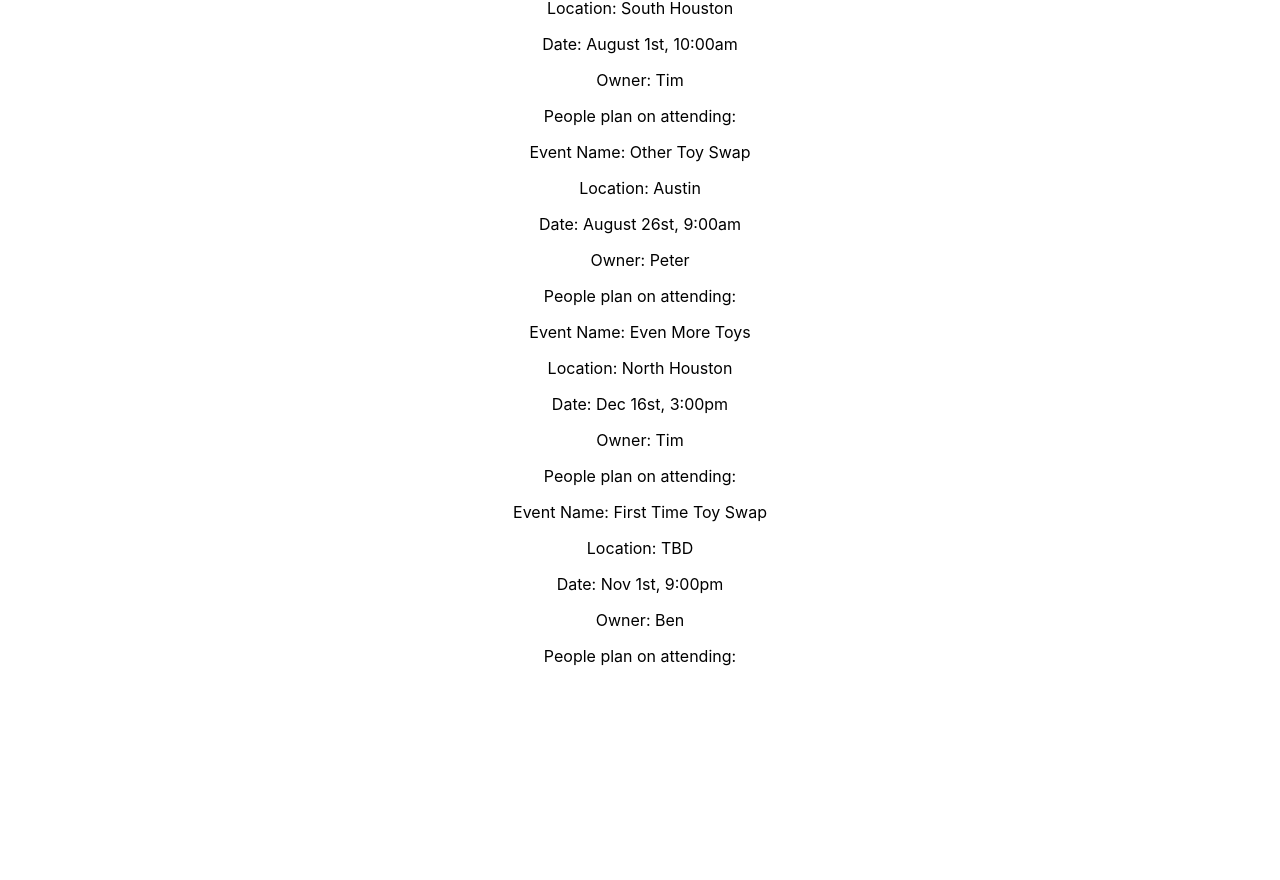
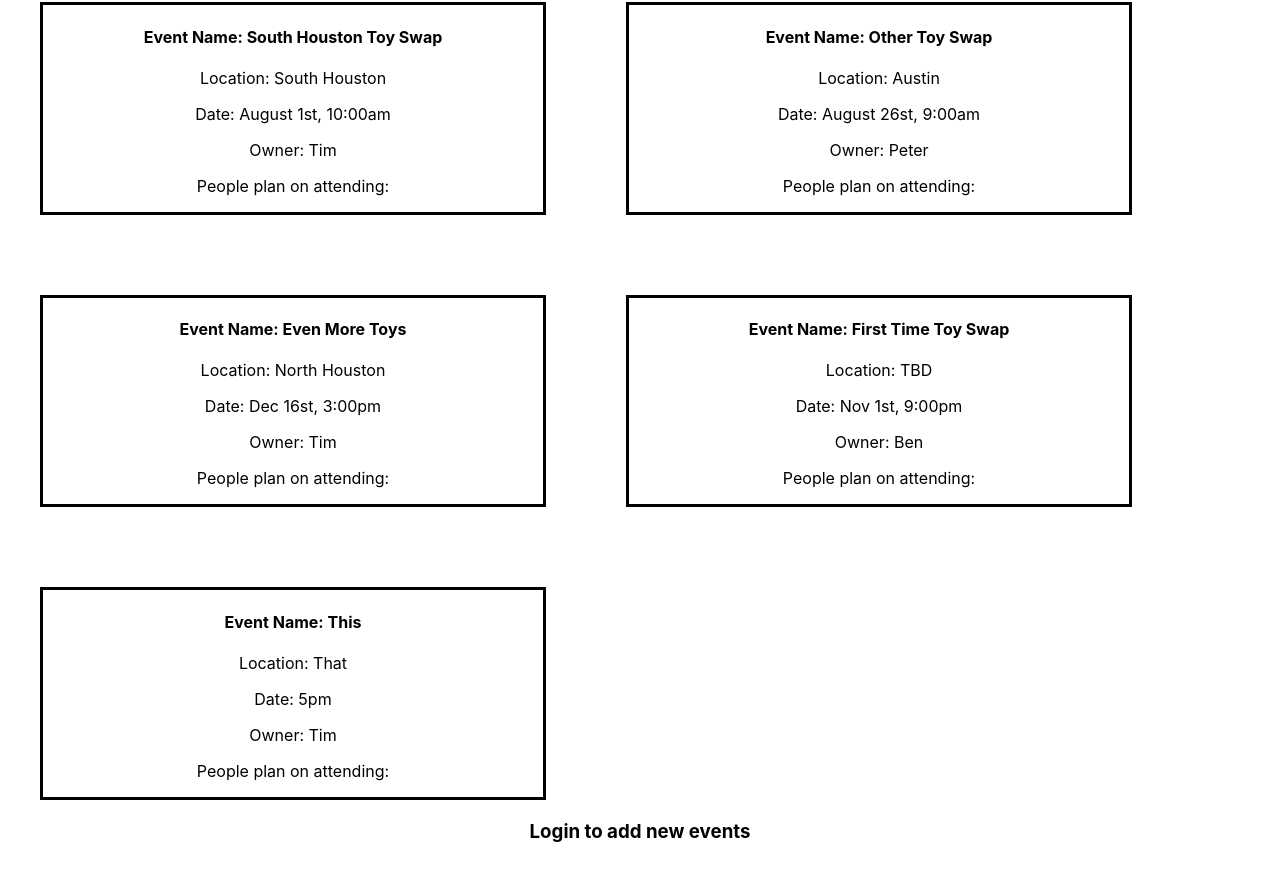
Before and after one commit to tim-mueller5/toy-swap-app, a React (Create React App) app: page /events in a window 1280 px wide. Shown: the part 250-1130 px from the top of the page. Before the commit the page ends 932 px from the top, so only its background shows below. Built offline with nearby package versions, Linux system fonts and the light colour scheme; data requests are answered from the project's data file.

Commit message:
fix login to correctly change current user

```diff
--- a/db.json
+++ b/db.json
@@ -39,6 +39,70 @@
       "about": "Detachable basket",
       "likedBy": [],
       "id": 5
+    },
+    {
+      "owner": "Tim",
+      "name": "New Toy",
+      "image": "./Grocery basket side pic.jpg",
+      "about": "Great!",
+      "likedBy": [],
+      "id": 6
+    },
+    {
+      "owner": "Tim",
+      "name": "More New Toys",
+      "image": "./Grocery basket side pic.jpg",
+      "about": "Amazing!",
+      "likedBy": [],
+      "id": 7
+    },
+    {
+      "owner": "Peter",
+      "name": "Here's a toy",
+      "image": "./Grocery basket side pic.jpg",
+      "about": "Available",
+      "likedBy": [],
+      "id": 8
+    },
+    {
+      "owner": "Peter",
+      "name": "More Stuff",
+      "image": "./Grocery basket side pic.jpg",
+      "about": "Fair",
+      "likedBy": [],
+      "id": 9
+    },
+    {
+      "owner": "Ben",
+      "name": "Some stuff",
+      "image": "./Grocery basket side pic.jpg",
+      "about": "junk",
+      "likedBy": [],
+      "id": 10
+    },
+    {
+      "owner": "Tim",
+      "name": "Thing 1",
+      "image": "./Grocery basket side pic.jpg",
+      "about": "Yes!",
+      "likedBy": [],
+      "id": 11
+    },
+    {
+      "owner": "Ben",
+      "name": "More Stuff",
+      "image": "./Grocery basket side pic.jpg",
+      "about": "Nothing",
+      "likedBy": [],
+      "id": 12
+    },
+    {
+      "owner": "Ben",
+      "name": "Junk",
+      "image": "./Grocery basket side pic.jpg",
+      "about": "An old thing",
+      "likedBy": [],
+      "id": 16
     }
   ],
   "events": [
@@ -46,7 +110,7 @@
       "id": 1,
       "name": "South Houston Toy Swap",
       "owner": "Tim",
-      "about": "August 1st, 10:00am",
+      "date": "August 1st, 10:00am",
       "location": "South Houston",
       "likedBy": []
     },
@@ -54,7 +118,7 @@
       "id": 2,
       "name": "Other Toy Swap",
       "owner": "Peter",
-      "about": "August 26st, 9:00am",
+      "date": "August 26st, 9:00am",
       "location": "Austin",
       "likedBy": []
     },
@@ -62,7 +126,7 @@
       "id": 3,
       "name": "Even More Toys",
       "owner": "Tim",
-      "about": "Dec 16st, 3:00pm",
+      "date": "Dec 16st, 3:00pm",
       "location": "North Houston",
       "likedBy": []
     },
@@ -70,9 +134,17 @@
       "id": 4,
       "name": "First Time Toy Swap",
       "owner": "Ben",
-      "about": "Nov 1st, 9:00pm",
+      "date": "Nov 1st, 9:00pm",
       "location": "TBD",
       "likedBy": []
+    },
+    {
+      "name": "This",
+      "owner": "Tim",
+      "date": "5pm",
+      "location": "That",
+      "likedBy": [],
+      "id": 5
     }
   ],
   "users": [
@@ -93,6 +165,12 @@
       "password": "123",
       "isSignedIn": false,
       "id": 3
+    },
+    {
+      "name": "Fred",
+      "password": "123",
+      "isSignedIn": false,
+      "id": 4
     }
   ]
 }
--- a/src/components/AllEvents.js
+++ b/src/components/AllEvents.js
@@ -1,6 +1,15 @@
+import { useState } from "react"
 import EventCard from "./EventCard"
 
 function AllEvents({ allEvents, setAllEvents, currentUser }) {
+
+    const [formData, setFormData] = useState({
+        name: "",
+        owner: currentUser.name,
+        date: "",
+        location: "",
+        likedBy: []
+    })
 
     const handleEventDeleteClick = (event) => {
         fetch(`http://localhost:3000/events/${event.id}`, {
@@ -13,12 +22,48 @@ function AllEvents({ allEvents, setAllEvents, currentUser }) {
         })
     }
 
-    const eventsToDisplay = allEvents.map((event) => (<EventCard event={event} key={event.id} handleEventDeleteClick={handleEventDeleteClick} currentUser={currentUser} allEvents={allEvents} setAllEvents={setAllEvents}/>))
+    const handleNewEventSubmit = (e) => {
+        e.preventDefault()
+        if(formData.name === "" || formData.location === "" || formData.date === ""){
+            alert("Please fill out all sections")
+        } else{
+            fetch("http://localhost:3000/events",{
+                method: "POST",
+                headers: {
+                    "Content-Type": "application/json",
+                },
+                body: JSON.stringify(formData),
+            })
+            .then(resp => resp.json())
+            .then(newItem => setAllEvents([...allEvents, newItem]))
+        }
+    }
+
+    const eventsToDisplay = allEvents.map((event) => (<EventCard event={event} key={event.id} handleEventDeleteClick={handleEventDeleteClick} currentUser={currentUser} allEvents={allEvents} setAllEvents={setAllEvents} />))
+
+    const handleChange = (e) => {
+        setFormData({...formData, [e.target.id]: e.target.value})
+    }
 
     return (
     <div className="allevents">
         <h3>All Events will show here</h3>
         {eventsToDisplay}
+        {currentUser.name === ""
+        ? <h3 className="form">Login to add new events</h3>
+        : <div className="form">
+            <form onSubmit={handleNewEventSubmit}>
+                <h3>Add New Event: </h3>
+                <label htmlFor="name"> Event Name: </label>
+                <input type="text" id="name" value={formData.name} onChange={handleChange} ></input>
+                <label htmlFor="location"> Location: </label>
+                <input type="text" id="location" value={formData.location} onChange={handleChange}></input>
+                <label htmlFor="date"> Date: </label>
+                <input type="text" id="date" value={formData.date} onChange={handleChange}></input>
+                <button type="submit"> Submit </button>
+            </form>
+        </div>
+        }
     </div>
     )
 }
--- a/src/components/App.css
+++ b/src/components/App.css
@@ -6,9 +6,23 @@
   background-color: #6f94dd;
   border: solid;
   margin: 40px;
-  height: 400px;
+  /* height: 425px; */
+  width: 400px;
+  float: left;
+}
+
+.eventcard{
+  border: solid;
+  margin: 40px;
+  /* height: 250px; */
   width: 500px;
   float: left;
+}
+
+.form{
+  clear: left;
+  position: relative;
+  bottom:20px;
 }
 
 /* body {
--- a/src/components/ChangeCurrentUser.js
+++ b/src/components/ChangeCurrentUser.js
@@ -25,7 +25,8 @@ function ChangeCurrentUser({ currentUser, setCurrentUser, allUsers, setAllUsers
         e.preventDefault();
         const loginAttempt = allUsers.filter((user) => {
             if(user.name === loginFormData.name && user.password === loginFormData.password){
-                setCurrentUser({...user, isSignedIn: true})
+                console.log(user)
+                setCurrentUser(user)
                 setLoginFormData({name: "", password: ""})
                 return (user.name)
             } else {
@@ -59,7 +60,7 @@ function ChangeCurrentUser({ currentUser, setCurrentUser, allUsers, setAllUsers
     }
 
     return (
-        <div className="changecurrentuser">
+        <div className="form">
             <div>
                 <form onSubmit={onLoginSubmit}>
                     {currentUser.name === "" ? <h3>Login: </h3> : <h3>Change User: </h3>}
--- a/src/components/EventCard.js
+++ b/src/components/EventCard.js
@@ -19,7 +19,7 @@ function EventCard({ event, handleEventDeleteClick, currentUser, allEvents, setA
                                 id: event.id,
                                 name: event.name,
                                 owner: event.owner,
-                                about: event.about,
+                                date: event.date,
                                 location: event.location,
                                 likedBy: [...event.likedBy, currentUser.name]
                             }
@@ -48,7 +48,7 @@ function EventCard({ event, handleEventDeleteClick, currentUser, allEvents, setA
                                 id: event.id,
                                 name: event.name,
                                 owner: event.owner,
-                                about: event.about,
+                                date: event.date,
                                 location: event.location,
                                 likedBy: filteredLikedBy
                             }
@@ -65,9 +65,9 @@ function EventCard({ event, handleEventDeleteClick, currentUser, allEvents, setA
 
     return (
         <div className="eventcard">
-            <p>Event Name: {event.name}</p>
+            <h4>Event Name: {event.name}</h4>
             <p>Location: {event.location}</p>
-            <p>Date: {event.about}</p>
+            <p>Date: {event.date}</p>
             <p>Owner: {currentUser.name === event.owner ? "You" : event.owner}</p>
             <p>People plan on attending: {event.likedBy}</p>
             {currentUser.name !== "" ? <button onClick={handleEventLike}>{event.likedBy.includes(currentUser.name) ? "Unlike / Not planning on attending" : "Like / Plan on attending" }</button> : null}
--- a/src/components/UsersItemList.js
+++ b/src/components/UsersItemList.js
@@ -5,7 +5,7 @@ import ChangeCurrentUser from "./ChangeCurrentUser"
 function UsersItemList({ currentUser, setCurrentUser, allToys, setAllToys, allUsers, setAllUsers }) {
 
     const [formData, setFormData] = useState({
-        owner: currentUser.name,
+        owner: "",
         name: "",
         image: "",
         about: "",
@@ -33,6 +33,7 @@ function UsersItemList({ currentUser, setCurrentUser, allToys, setAllToys, allUs
 
     const handleNewToySubmit = (e) => {
         e.preventDefault();
+        setFormData({...formData, owner: currentUser.name})
         if(formData.name === "" || formData.image === "" || formData.about === ""){
             alert("Please fill out all sections")
         } else{
@@ -44,7 +45,10 @@ function UsersItemList({ currentUser, setCurrentUser, allToys, setAllToys, allUs
                 body: JSON.stringify(formData),
             })
             .then(resp => resp.json())
-            .then(newItem => setAllToys([...allToys, newItem]))
+            .then(newItem => {
+                console.log(newItem)
+                setAllToys([...allToys, newItem])
+            })
         }
     }
 
```
